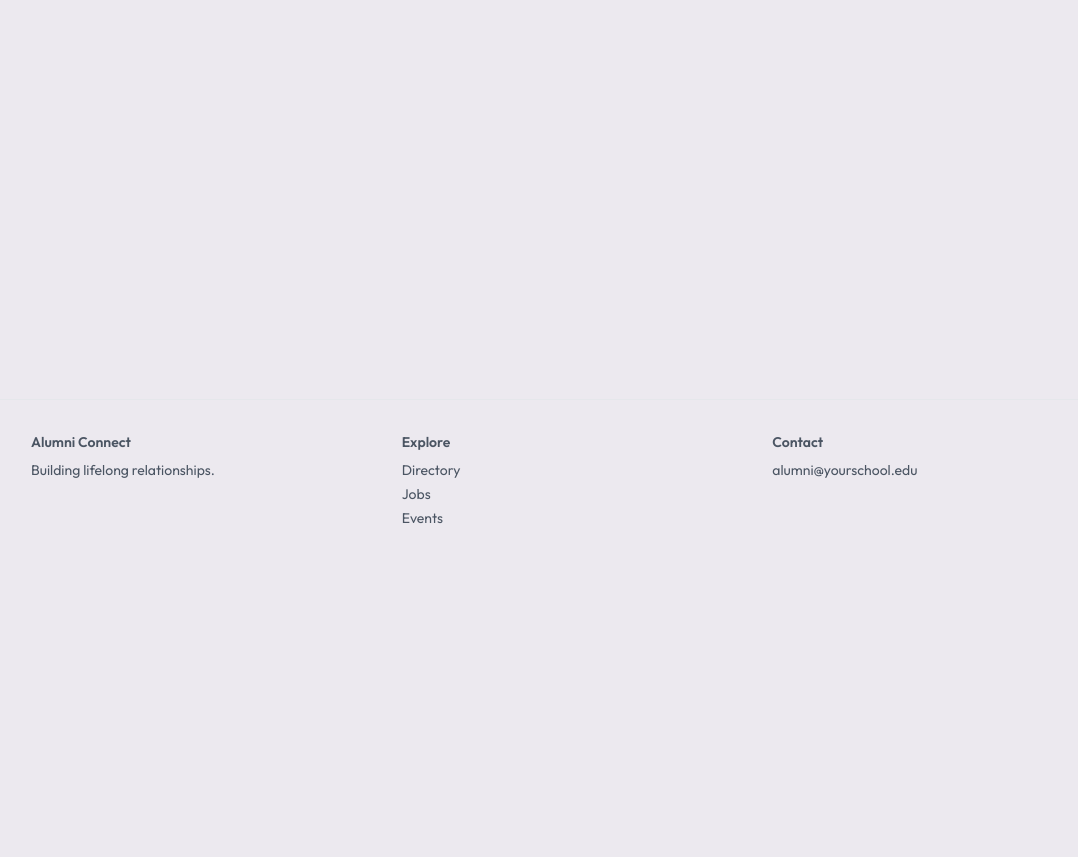
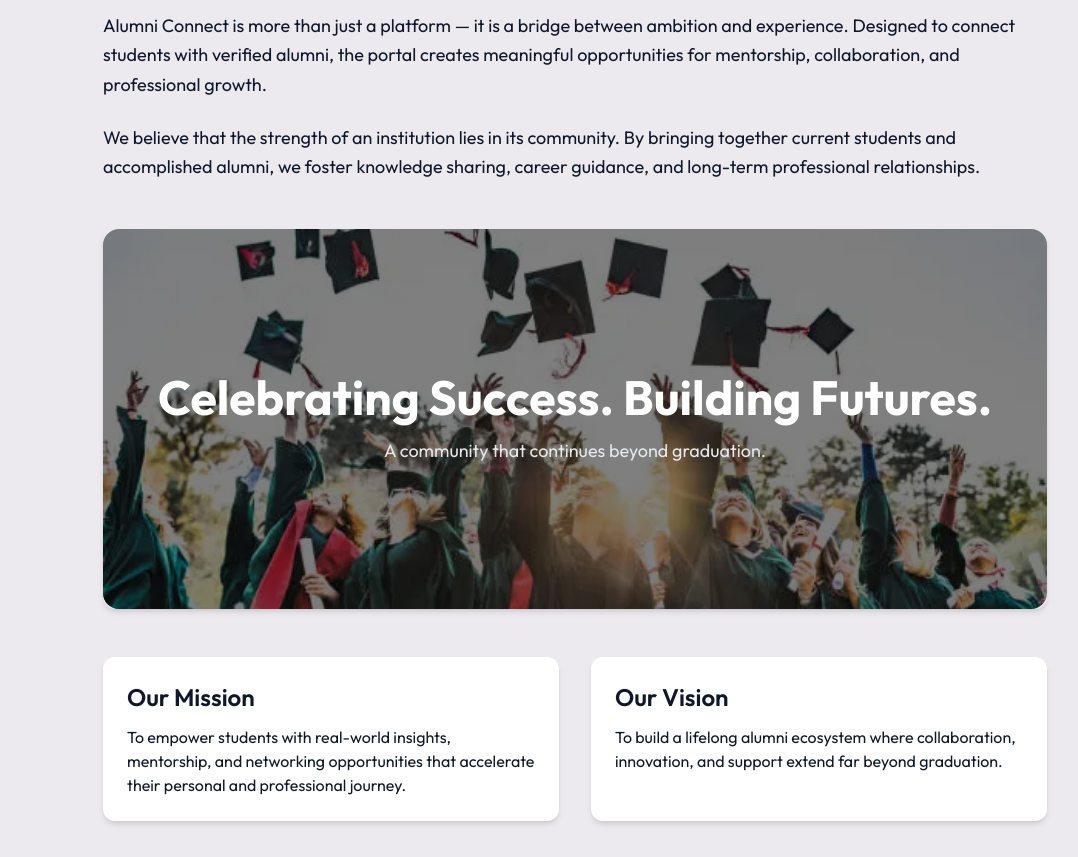
Before and after one commit to CaptainBright/Alumni-Connect-DEP-, a React (Vite) app in the folder client/: page /about in a window 1280 px wide. Shown: the part 240-1097 px from the top of the page, without its empty margins (65-1143 px from the left). Before the commit the page ends 800 px from the top, so only its background shows below. Built offline with nearby package versions, Linux system fonts and the light colour scheme; no server answers.

Commit message:
Added About page and navbar link

```diff
--- a/client/src/App.jsx
+++ b/client/src/App.jsx
@@ -5,6 +5,7 @@ import Footer from './components/Footer'
 
 import Home from './pages/Home'
 import Directory from './pages/Directory'
+import About from './pages/About'
 import Jobs from './pages/Jobs'
 import Resources from './pages/Resources'
 import Donation from './pages/Donation'
@@ -31,6 +32,7 @@ export default function App() {
           {/* PUBLIC ROUTES */}
           <Route path="/" element={<Home />} />
           <Route path="/login" element={<Login />} />
+          <Route path="/about" element={<About />} />
           <Route path="/register" element={<Register />} />
           <Route path="/auth/callback" element={<AuthCallback />} />
           <Route path="/forgot-password" element={<ForgotPassword />} />
--- a/client/src/components/Navbar.jsx
+++ b/client/src/components/Navbar.jsx
@@ -41,6 +41,7 @@ export default function Navbar() {
           <div className="flex items-center justify-between">
             <nav className="hidden lg:flex items-center gap-8 text-white font-semibold">
               <Link to="/" className="hover:text-white/80 transition">Events</Link>
+              <Link to="/about" className="hover:text-white/80 transition">About</Link>
               <Link to="/resources" className="hover:text-white/80 transition">Reading and Resources</Link>
               <Link to="/directory" className="hover:text-white/80 transition">Programs and Perks</Link>
               <Link to="/jobs" className="hover:text-white/80 transition">Communities</Link>
--- /dev/null
+++ b/client/src/pages/About.jsx
@@ -0,0 +1,107 @@
+import React from "react";
+import { Link } from "react-router-dom";
+import banner from "../assets/alumni-banner.jpg";
+export default function About() {
+  return (
+    <div className="px-10 py-16 text-slate-900 max-w-5xl mx-auto">
+      <h1 className="text-5xl font-bold mb-8 text-slate-800">
+        About Alumni Connect
+      </h1>
+
+      <p className="text-lg leading-relaxed mb-6">
+        Alumni Connect is more than just a platform — it is a bridge between
+        ambition and experience. Designed to connect students with verified alumni,
+        the portal creates meaningful opportunities for mentorship, collaboration,
+        and professional growth.
+      </p>
+
+      <p className="text-lg leading-relaxed mb-6">
+        We believe that the strength of an institution lies in its community.
+        By bringing together current students and accomplished alumni, we foster
+        knowledge sharing, career guidance, and long-term professional relationships.
+      </p>
+<div className="relative my-12 rounded-xl shadow-md hover:shadow-xl transition duration-300 overflow-hidden">
+  <img
+    src={banner}
+    alt="Graduation Celebration"
+    className="w-full h-[380px] object-cover rounded-2xl"
+  />
+
+  <div className="absolute inset-0 bg-black/50 rounded-2xl flex items-center justify-center">
+    <div className="text-center px-6">
+      <h2 className="text-4xl md:text-5xl font-bold text-white mb-4">
+        Celebrating Success. Building Futures.
+      </h2>
+      <p className="text-lg text-gray-200">
+        A community that continues beyond graduation.
+      </p>
+    </div>
+  </div>
+</div>
+      <div className="mt-10 grid md:grid-cols-2 gap-8">
+<div className="p-6 bg-white rounded-xl shadow-md hover:shadow-xl transition duration-300">
+          <h2 className="text-2xl font-semibold mb-3"> Our Mission</h2>
+          <p>
+            To empower students with real-world insights, mentorship,
+            and networking opportunities that accelerate their personal
+            and professional journey.
+          </p>
+        </div>
+
+       <div className="p-6 bg-white rounded-xl shadow-md hover:shadow-xl transition duration-300">
+          <h2 className="text-2xl font-semibold mb-3"> Our Vision</h2>
+          <p>
+            To build a lifelong alumni ecosystem where collaboration,
+            innovation, and support extend far beyond graduation.
+          </p>
+        </div>
+      </div>
+
+      <div className="mt-12">
+        <h2 className="text-3xl font-semibold mb-4">What We Offer</h2>
+        <ul className="list-disc list-inside space-y-2 text-lg">
+          <li>Verified alumni mentorship programs</li>
+          <li>Career guidance and industry insights</li>
+          <li>Professional networking opportunities</li>
+          <li>Community-driven events and collaborations</li>
+        </ul>
+      </div>
+<div className="mt-16">
+  <h2 className="text-3xl font-semibold mb-8 text-center">
+    Our Impact
+  </h2>
+
+  <div className="grid md:grid-cols-3 gap-8 text-center">
+
+    <div className="p-6 bg-white rounded-xl shadow-md hover:shadow-xl transition duration-300">
+     <h3 className="text-4xl font-extrabold text-slate-800">500+</h3>
+      <p className="mt-2 text-lg">Active Alumni</p>
+    </div>
+
+    <div className="p-6 bg-white rounded-xl shadow-md hover:shadow-xl transition duration-300">
+      <h3 className="text-4xl font-extrabold text-slate-800">1000+</h3>
+      <p className="mt-2 text-lg">Registered Students</p>
+    </div>
+
+    <div className="p-6 bg-white rounded-xl shadow-md hover:shadow-xl transition duration-300">
+      <h3 className="text-4xl font-extrabold text-slate-800">50+</h3>
+      <p className="mt-2 text-lg">Events Conducted</p>
+    </div>
+
+  </div>
+</div>
+<div className="mt-16 text-center">
+  <h2 className="text-2xl font-semibold mb-6">
+    Ready to be part of the Alumni Network?
+  </h2>
+
+  <Link
+    to="/register"
+    className="px-8 py-3 bg-slate-900 text-white rounded-lg ..."
+  >
+    Join the Community
+  </Link>
+</div>
+    </div>
+  );
+}
```
Also changed, not shown: client/src/assets/alumni-banner.jpg (added).
